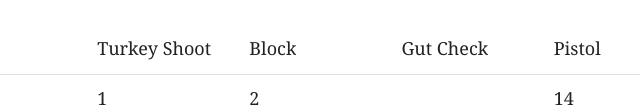
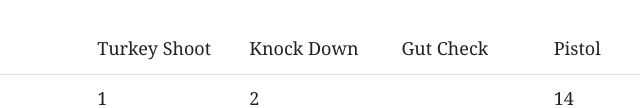
Before and after one commit to ldahleen54/dutchmasters, a Gatsby site in the folder gatsbynetlify/: page /scores in a window 1280 px wide. Shown: the part 699-807 px from the top of the page, 395-1035 px from the left. Built offline with nearby package versions, Linux system fonts and the light colour scheme; Gatsby itself is replaced by a stand-in of ours.

Commit message:
Change label to knock down

```diff
--- a/gatsbynetlify/src/pages/scores.js
+++ b/gatsbynetlify/src/pages/scores.js
@@ -21,7 +21,7 @@ const columns = [
     selector: row => row.turkey
   },
   {
-    name: "Block",
+    name: "Knock Down",
     selector: row => row.block
   },
   {
```
